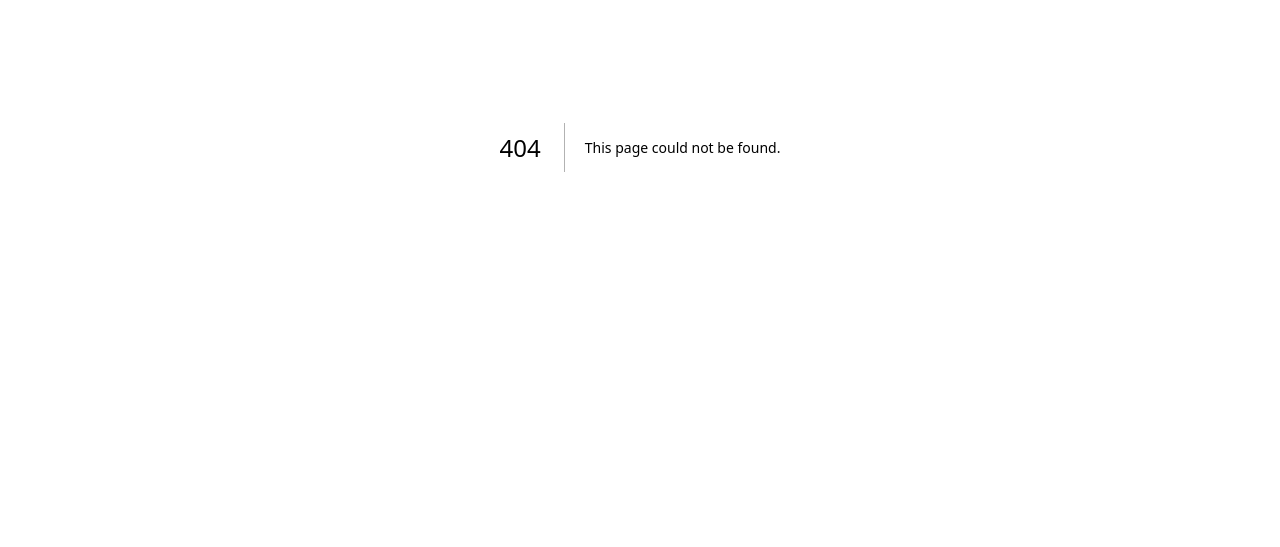
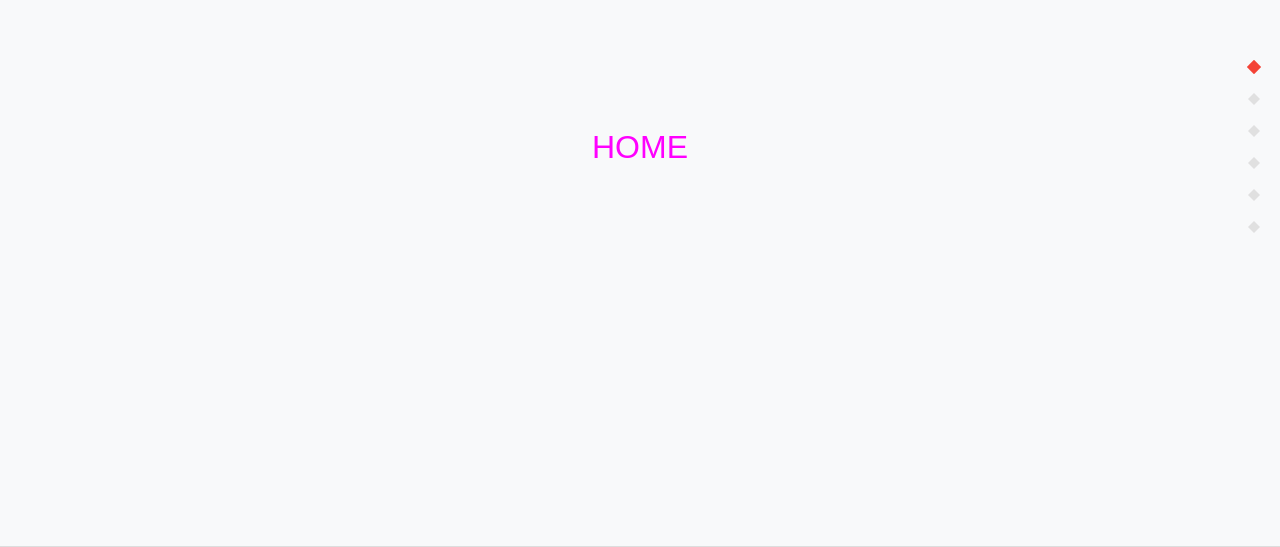
Before and after one commit to Quarter-Cen/My-Personal-Website, a Next.js app: page /test in a window 1280 px wide. Before the commit this address had no page. Shown: the part 253-800 px from the top of the page. Built offline with nearby package versions, Linux system fonts and the light colour scheme; a web font is replaced by a local one.

Commit message:
Test New Brach And Update CSS, NewLayout

```diff
--- a/app/components/Navbar.tsx
+++ b/app/components/Navbar.tsx
@@ -75,6 +75,7 @@ export default function Navbar() {
                     </div>
                 </div>
             </div>
+            <div className="bg-[#412910] -mt-1 h-2"></div>
             <div className="bg-[#f7d662] -mt-1 h-1"></div>
         </div>
 
--- /dev/null
+++ b/app/components/Pagination.tsx
@@ -0,0 +1,29 @@
+// components/Pagination.tsx
+import React from "react";
+
+type PaginationProps = {
+  sections: string[];
+  currentIndex: number;
+  onClick: (index: number) => void;
+};
+
+const section = ['HOME', 'ABOUT', 'SKILLS', 'EDUCATION', 'EXPERIENCE', 'CONTACT']
+
+const Pagination: React.FC<PaginationProps> = ({ sections, currentIndex, onClick }) => {
+  return (
+    <div className="pagination">
+      {sections.map((section, index) => (
+        <div
+          key={section}
+          className={`pagination-item ${index === currentIndex ? "active" : ""}`}
+          data-name={section}
+          onClick={() => onClick(index)}
+        >
+          <div className="diamond" />
+        </div>
+      ))}
+    </div>
+  );
+};
+
+export default Pagination;
--- a/app/globals.css
+++ b/app/globals.css
@@ -27,3 +27,106 @@ html {
 body {
   @apply bg-base-100 text-neutral;
 }
+
+.container {
+  height: 100vh; /* เต็มจอ */
+  overflow: hidden; /* ปิดการ scroll ทั่วไป */
+}
+
+.section {
+  height: 100vh;
+  display: flex;
+  align-items: center;
+  justify-content: center;
+  font-size: 2rem;
+  background-color: #f8f9fa;
+  border-bottom: 1px solid #ddd;
+}
+
+.section:nth-child(even) {
+  background-color: #e9ecef;
+}
+
+.pagination {
+  position: fixed;
+  right: 20px;
+  top: 50%;
+  transform: translateY(-50%);
+  display: flex;
+  flex-direction: column;
+  align-items: center;
+}
+
+.pagination-item {
+  display: flex;
+  justify-content: center;
+  margin: 10px 0;
+  cursor: pointer;
+  transition: transform 0.2s ease;
+}
+/* Hover effect */
+.pagination-item:hover {
+  transform: scale(1.1);
+  background-color: #f0f0f0;
+}
+
+/* Adding the content on hover using ::before (for left positioning) */
+.pagination-item:hover::before {
+  content: attr(data-name);
+  display: block;
+  position: absolute;
+  top: 49%;
+  left: -100px;
+  width: 100px;
+  opacity: 0;
+  text-align: right;
+  font-size: 14px;
+  line-height: 100%;
+  text-transform: uppercase;
+  font-weight: 600;
+  color: #101010;
+  align-items:center ;
+  transform: translateX(-10px) scale(.9);
+
+}
+
+.pagination-item:hover::before {
+  opacity: 1; /* Show the content */
+  transform: translateY(-50%) translateX(-10px);
+}
+
+.pagination-item:hover::after {
+  content: "";
+  position: absolute;
+  left: 0;
+  top: 0;
+  width: 100%;
+  height: 100%;
+  background: #fff;
+  border: 4px solid rgba(16, 16, 16, .18);
+  transform: rotate(45deg) scale(.9);
+}
+
+.diamond {
+  width: 12px;
+  height: 12px;
+  background-color: #e0e0e0;
+  clip-path: polygon(50% 0%, 100% 50%, 50% 100%, 0% 50%);
+}
+
+.pagination-item.active .diamond {
+  background-color: #f44336; /* Red for active item */
+  transform: scale(1.2);
+}
+
+.pagination-item.active:hover::after {
+  content: "";
+  position: absolute;
+  left: 0;
+  top: 0;
+  width: 100%;
+  height: 100%;
+  background: #f44336;
+  border: 4px solid rgba(16, 16, 16, .18);
+  transform: rotate(45deg);
+}
--- /dev/null
+++ b/app/test/page.tsx
@@ -0,0 +1,81 @@
+// pages/index.tsx
+'use client';
+
+import React, { useState, useRef, useEffect } from "react";
+import Pagination from "../components/Pagination";
+
+const Home: React.FC = () => {
+  const containerRef = useRef<HTMLDivElement>(null);
+  const [currentIndex, setCurrentIndex] = useState(0); // Track the current section index
+  const isScrolling = useRef(false); // To lock scrolling while animating
+
+  // Handle scroll event to move between sections
+  useEffect(() => {
+    const container = containerRef.current;
+    if (!container) return;
+
+    const handleWheel = (event: WheelEvent) => {
+      if (isScrolling.current) return; // Skip if already scrolling
+      isScrolling.current = true;
+
+      const direction = event.deltaY > 0 ? 1 : -1; // Determine scroll direction
+      const sections = container.children;
+      const nextIndex = Math.max(0, Math.min(currentIndex + direction, sections.length - 1)); // Limit the index
+
+      setCurrentIndex(nextIndex);
+
+      (sections[nextIndex] as HTMLElement)?.scrollIntoView({
+        behavior: "smooth",
+        block: "start",
+      });
+
+      // Prevent quick consecutive scrolls
+      setTimeout(() => {
+        isScrolling.current = false;
+      }, 600);
+    };
+
+    container.addEventListener("wheel", handleWheel);
+
+    return () => {
+      container.removeEventListener("wheel", handleWheel);
+    };
+  }, [currentIndex]);
+
+  // Handle click on pagination dots
+  const handlePaginationClick = (index: number) => {
+    const container = containerRef.current;
+    if (!container) return;
+
+    setCurrentIndex(index);
+
+    const sections = container.children;
+    (sections[index] as HTMLElement)?.scrollIntoView({
+      behavior: "smooth",
+      block: "start",
+    });
+  };
+
+  return (
+    <div className="container">
+      <div className="content" ref={containerRef}>
+        {/* Sections */}
+        <section className="section">HOME</section>
+        <section className="section">ABOUT</section>
+        <section className="section">SKILLS</section>
+        <section className="section">EDUCATION</section>
+        <section className="section">EXPERIENCE</section>
+        <section className="section">CONTACT</section>
+      </div>
+
+      {/* Pagination */}
+      <Pagination
+        sections={['HOME', 'ABOUT', 'SKILLS', 'EDUCATION', 'EXPERIENCE', 'CONTACT']}
+        currentIndex={currentIndex}
+        onClick={handlePaginationClick}
+       />
+    </div>
+  );
+};
+
+export default Home;
```
